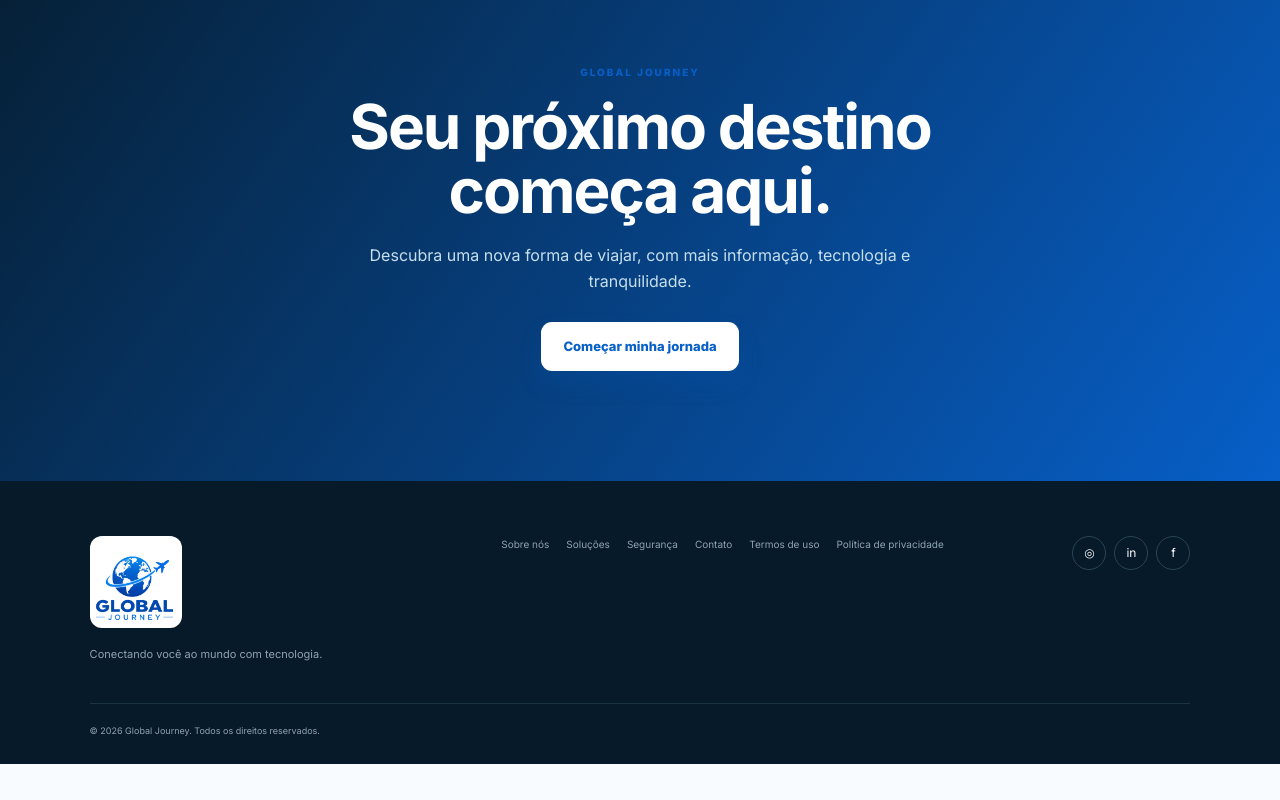
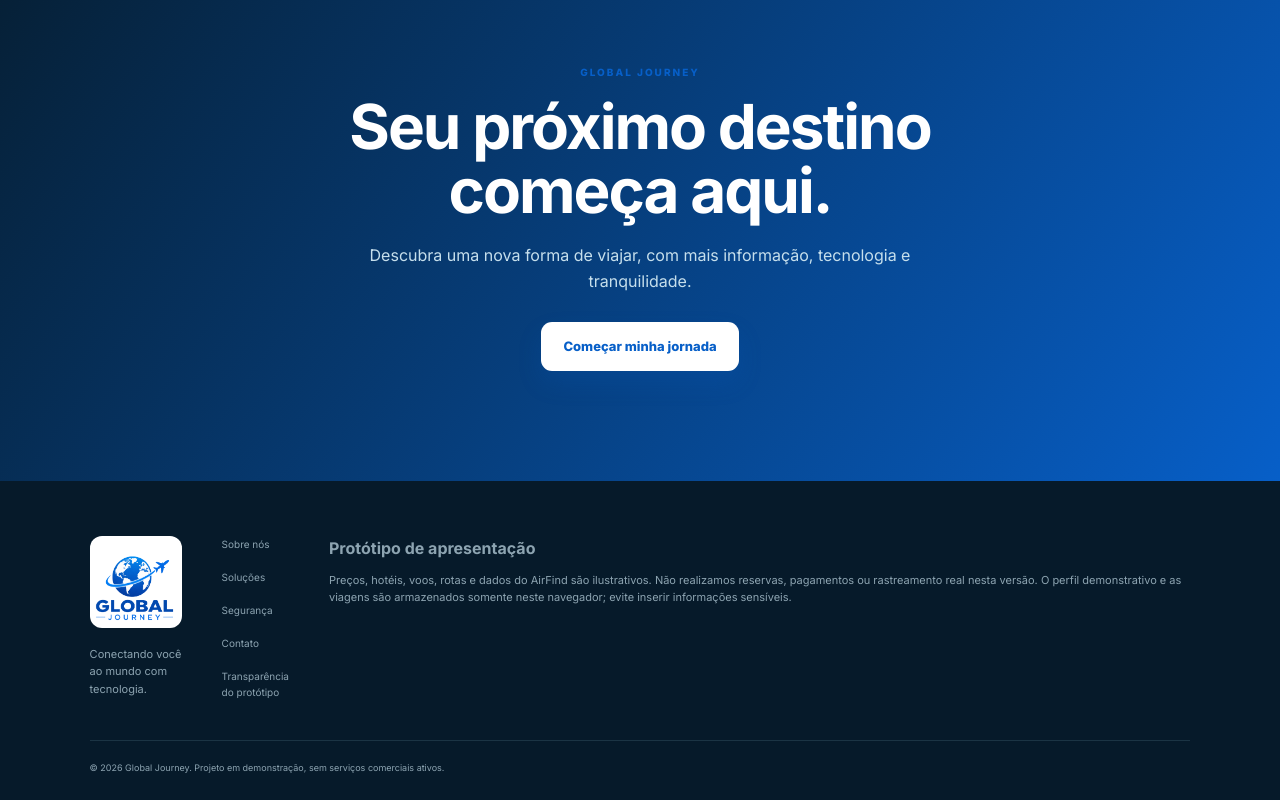
Before and after one commit to mateusoliveiragma-ctrl/global-journey, a plain HTML site: page index.html in a window 1280 px wide. Shown: the part 5663-6463 px from the top of the page. Before the commit the page ends 6427 px from the top, so only its background shows below. Drawn offline with nearby package versions, Linux system fonts and the light colour scheme.

Commit message:
Adiciona checklist de viagem e transparência do protótipo; remove links inativos

```diff
--- a/index.html
+++ b/index.html
@@ -162,12 +162,14 @@
       <div><span class="eyebrow">SEU ROTEIRO GLOBAL JOURNEY</span><h3 id="journey-title">Sua jornada personalizada</h3><p id="journey-dates">Escolha sua viagem para ver o roteiro.</p></div>
       <span class="journey-demo-tag">Planejamento demonstrativo · sem reservas</span>
     </div>
+    <div class="journey-progress" aria-label="Etapas da sua jornada"><span>1 · Planejar</span><span>2 · Hospedagem opcional</span><span>3 · Transporte</span><span>4 · AirFind</span></div>
     <div class="journey-steps">
       <article><span>01</span><div><strong>Antes de embarcar</strong><p>Confira documentos, bagagem, horário e terminal diretamente com a companhia aérea.</p></div></article>
       <article><span>02</span><div><strong>Embarque e voo</strong><p>Veja abaixo as etapas de aeroporto e a companhia brasileira sugerida para pesquisar passagens.</p></div></article>
       <article><span>03</span><div><strong>Chegada e transporte</strong><p>Consulte Uber ou 99, conforme a disponibilidade no destino.</p></div></article>
       <article><span>04</span><div><strong>Bagagem com AirFind</strong><p>Conheça o chip opcional de R$ 59,90 e os planos de rastreamento demonstrativo.</p><a class="journey-chip-link" href="#bagagem" data-route="bagagem" id="journey-airfind-link">Conhecer AirFind →</a></div></article>
     </div>
+    <div class="journey-checklist" aria-label="Checklist da viagem"><h3>Checklist antes de viajar</h3><label><input type="checkbox"> Conferir documentação e requisitos do destino</label><label><input type="checkbox"> Confirmar horários, terminal e bagagem com a companhia</label><label><input type="checkbox"> Organizar deslocamento até o aeroporto</label><label><input type="checkbox"> Escolher se deseja hospedagem e AirFind</label><small>Checklist demonstrativo: suas marcações permanecem nesta página.</small></div>
     <div class="journey-hotel-choice">
       <div><span class="eyebrow">HOSPEDAGEM OPCIONAL</span><h3>Deseja incluir hospedagem?</h3><p>Você pode comparar hotéis sugeridos ou seguir sem hotel. Os valores são estimativas ilustrativas, não ofertas disponíveis para reserva.</p></div>
       <div class="journey-hotel-actions">
@@ -293,9 +295,9 @@
 
 <footer class="footer">
   <div><a class="footer-brand" href="#inicio" aria-label="Voltar ao início"><img src="logo.png" alt="Global Journey"></a><p>Conectando você ao mundo com tecnologia.</p></div>
-  <div class="footer-links"><a href="#diferencial">Sobre nós</a><a href="#solucoes">Soluções</a><a href="#seguranca">Segurança</a><a href="#contato">Contato</a><a href="#">Termos de uso</a><a href="#">Política de privacidade</a></div>
-  <div class="social"><a href="#">◎</a><a href="#">in</a><a href="#">f</a></div>
-  <div class="copyright">© 2026 Global Journey. Todos os direitos reservados.</div>
+  <div class="footer-links"><a href="#diferencial">Sobre nós</a><a href="#solucoes">Soluções</a><a href="#seguranca">Segurança</a><a href="#contato">Contato</a><a href="#transparencia">Transparência do protótipo</a></div>
+  <div class="footer-prototype" id="transparencia"><strong>Protótipo de apresentação</strong><p>Preços, hotéis, voos, rotas e dados do AirFind são ilustrativos. Não realizamos reservas, pagamentos ou rastreamento real nesta versão. O perfil demonstrativo e as viagens são armazenados somente neste navegador; evite inserir informações sensíveis.</p></div>
+  <div class="copyright">© 2026 Global Journey. Projeto em demonstração, sem serviços comerciais ativos.</div>
 </footer>
 <script src="https://unpkg.com/leaflet@1.9.4/dist/leaflet.js"></script><script src="https://unpkg.com/lucide@0.468.0/dist/umd/lucide.min.js"></script><script src="script.js"></script><script src="auth-demo.js"></script>
 </body>
```
